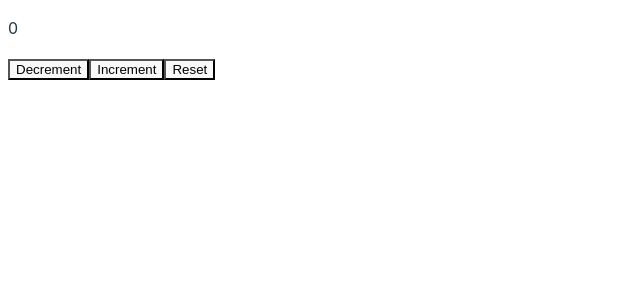
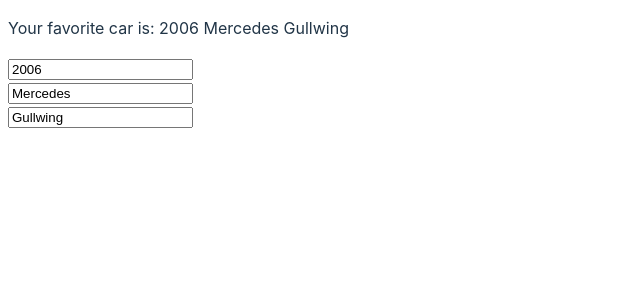
Before and after one commit to Nikkun07/ReactJS-Studies, a React (Vite) app in the folder 0-ReactJS-Extras/react-learning/: page / in a window 1280 px wide. Shown: the top 300 px of the page, without its empty margins (0-640 px from the left). Built offline with nearby package versions, Linux system fonts and the light colour scheme.

Commit message:
React Extras - Update Objects

```diff
--- a/0-ReactJS-Extras/react-learning/src/App.jsx
+++ b/0-ReactJS-Extras/react-learning/src/App.jsx
@@ -1,10 +1,10 @@
-import UpdaterCounter from "./UpdaterFunction.jsx";
+import MyComponent from "./UpdateObjects.jsx";
 
 function App() {
 
 
   return(<>
-    <UpdaterCounter/>
+    <MyComponent/>
   </>);
 }
 
--- /dev/null
+++ b/0-ReactJS-Extras/react-learning/src/UpdateObjects.jsx
@@ -0,0 +1,32 @@
+import React, {useState} from "react";
+
+function MyComponent()
+{
+    const [car, setCar] = useState({year:2006, make: "Mercedes", model:"Gullwing"});
+
+
+    function handleYearChange(event)
+    {
+        setCar(c => ({...c, year: event.target.value}));
+    }
+
+    function handleMakeChange(event)
+    {
+        setCar(c =>({...c, make: event.target.value}));
+    }
+
+    function handleModelChange(event)
+    {
+        setCar(c =>({...c, model: event.target.value}));
+    }
+
+    return(<div>
+        <p>Your favorite car is: {car.year} {car.make} {car.model}</p>
+
+        <input type="number" value={car.year} onChange={handleYearChange}/><br/>
+        <input type="text" value={car.make} onChange={handleMakeChange}/><br/>
+        <input type="text" value={car.model} onChange={handleModelChange}/><br/>
+    </div>);
+}
+
+export default MyComponent;
```
Also changed, not shown: 0-ReactJS-Extras/react-learning/1-FinishedScripts/UpdaterFunction.jsx (renamed from 0-ReactJS-Extras/react-learning/src/UpdaterFunction.jsx).
